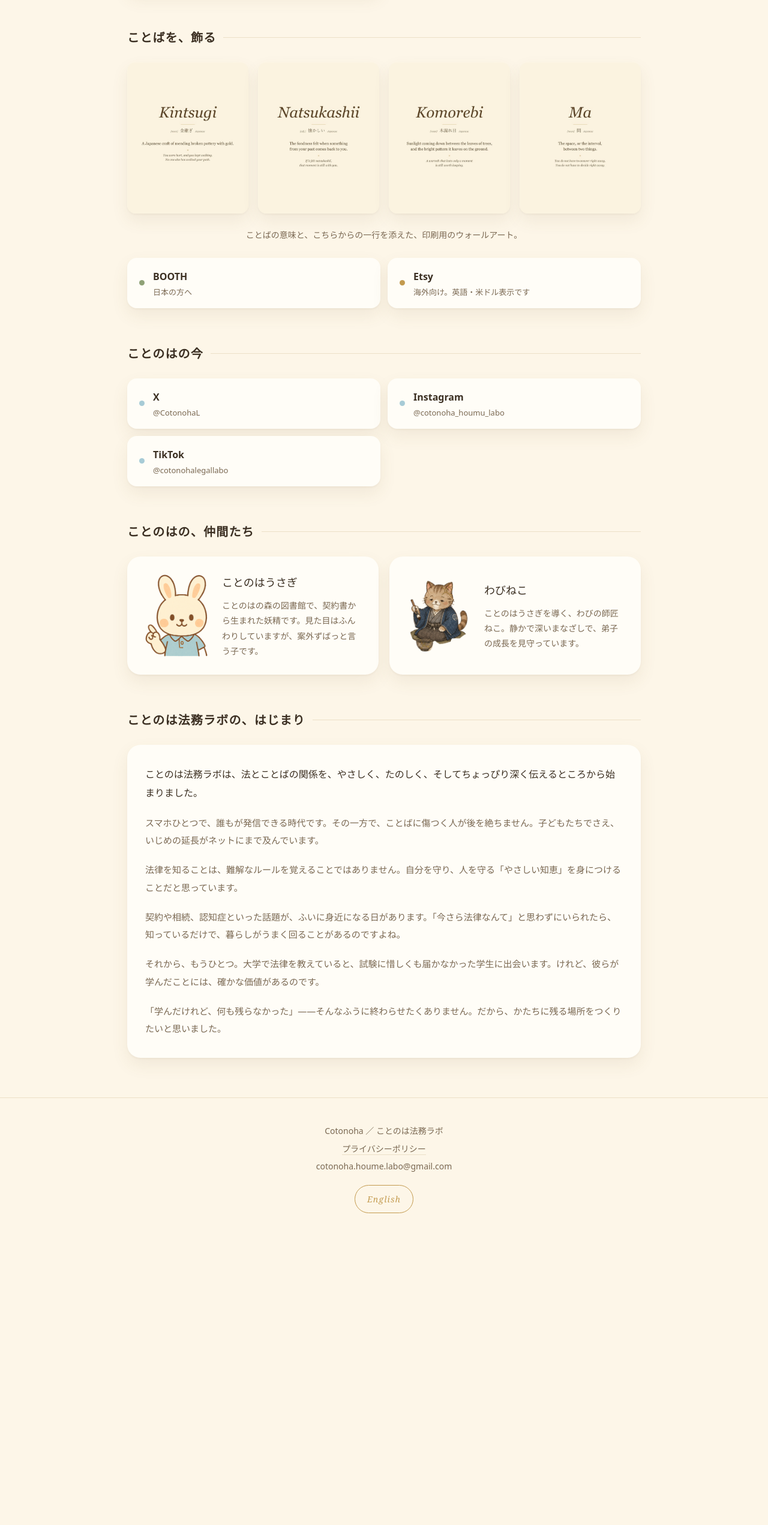
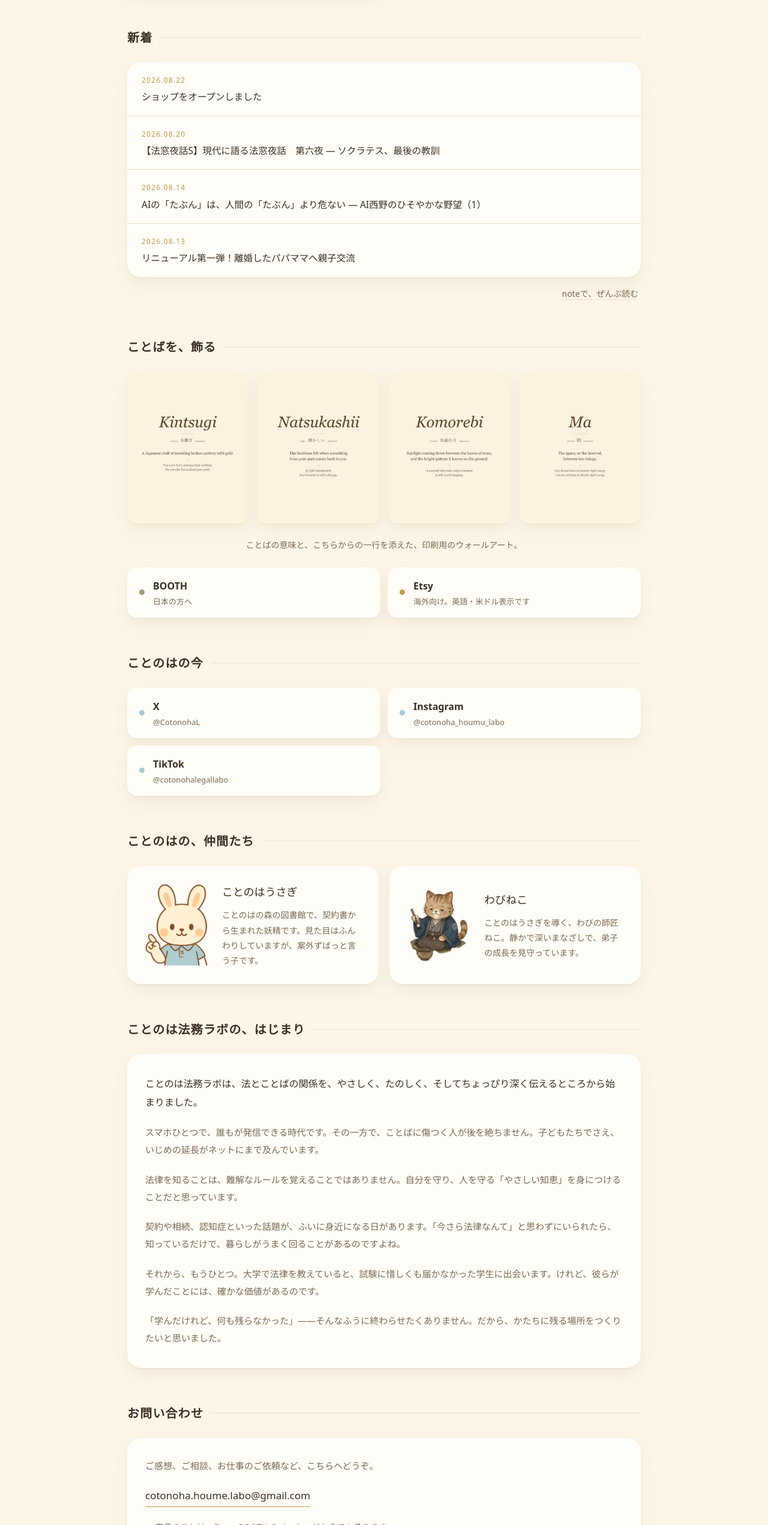
Before and after one commit to jkurodajk-crypto/cotonoha, a plain HTML site: page index.html in a window 1280 px wide. Shown: the part 1767-4310 px from the top of the page at 60% size. Before the commit the page ends 3874 px from the top, so only its background shows below. Drawn offline with Linux system fonts and the light colour scheme.

Commit message:
update index.html

```diff
--- a/index.html
+++ b/index.html
@@ -52,6 +52,23 @@
   .creed .sharp{font-family:var(--serif);font-size:18px;}
   .creed .last{color:var(--mute);font-size:14.5px;padding-top:14px;
                border-top:1px solid var(--line);display:inline-block;}
+
+  .news{background:var(--card);border-radius:22px;box-shadow:var(--shadow);overflow:hidden;}
+  .news a{display:block;padding:18px 24px;border-bottom:1px solid var(--line);
+          transition:background .16s;}
+  .news a:last-child{border-bottom:none;}
+  .news a:hover{background:#fffaf0;}
+  .news .dt{color:var(--gold);font-size:12px;letter-spacing:.1em;display:block;}
+  .news .ti{font-size:15.5px;line-height:1.7;display:block;margin-top:3px;}
+  .news .empty{padding:22px 24px;color:var(--mute);font-size:14px;}
+  .newsmore{text-align:right;margin:14px 4px 0;font-size:14px;}
+  .newsmore a{color:var(--mute);border-bottom:1px solid var(--line);}
+
+  .contact{background:var(--card);border-radius:22px;padding:32px 30px;box-shadow:var(--shadow);}
+  .contact p{margin:0 0 18px;font-size:15px;color:var(--mute);}
+  .contact .mail{display:inline-block;font-size:17px;color:var(--ink);
+                 border-bottom:1px solid var(--gold);padding-bottom:2px;word-break:break-all;}
+  .contact ul{margin:20px 0 0;padding-left:1.2em;color:var(--mute);font-size:14px;line-height:2;}
 
   .friends{display:grid;gap:18px;}
   @media(min-width:660px){ .friends{grid-template-columns:1fr 1fr;} }
@@ -168,6 +185,27 @@
   </section>
 
   <section>
+    <h2>新着</h2>
+    <div class="news">
+<!--NEWS_START-->
+      <a href="https://note.com/cotonoha_usagi/n/n2182c375b5da" target="_blank" rel="noopener">
+        <span class="dt">2026.08.22</span>
+        <span class="ti">ショップをオープンしました</span></a>
+      <a href="https://note.com/cotonoha_usagi/n/n9959d435a854" target="_blank" rel="noopener">
+        <span class="dt">2026.08.20</span>
+        <span class="ti">【法窓夜話S】現代に語る法窓夜話　第六夜 ― ソクラテス、最後の教訓</span></a>
+      <a href="https://note.com/cotonoha_usagi/n/n3c02dba7d67a" target="_blank" rel="noopener">
+        <span class="dt">2026.08.14</span>
+        <span class="ti">AIの「たぶん」は、人間の「たぶん」より危ない ― AI西野のひそやかな野望（1）</span></a>
+      <a href="https://note.com/cotonoha_usagi/n/n20e25fe68ba4" target="_blank" rel="noopener">
+        <span class="dt">2026.08.13</span>
+        <span class="ti">リニューアル第一弾！離婚したパパママへ親子交流</span></a>
+<!--NEWS_END-->
+    </div>
+    <p class="newsmore"><a href="https://note.com/cotonoha_usagi" target="_blank" rel="noopener">noteで、ぜんぶ読む</a></p>
+  </section>
+
+  <section>
     <h2>ことばを、飾る</h2>
     <div class="words">
       <a href="https://www.etsy.com/shop/CotonohaJP" target="_blank" rel="noopener"><img src="images/word-kintsugi.jpg" alt="金継ぎのポスター"></a>
@@ -228,6 +266,19 @@
     </div>
   </section>
 
+  <section>
+    <h2>お問い合わせ</h2>
+    <div class="contact">
+      <p>ご感想、ご相談、お仕事のご依頼など、こちらへどうぞ。</p>
+      <a class="mail" href="mailto:cotonoha.houme.labo@gmail.com">cotonoha.houme.labo@gmail.com</a>
+      <ul>
+        <li>商品のことは、<a href="https://www.etsy.com/shop/CotonohaJP" target="_blank" rel="noopener">Etsy</a>・<a href="https://cotonoha.booth.pm/" target="_blank" rel="noopener">BOOTH</a> のメッセージからでも承ります</li>
+        <li>記事へのご感想は、<a href="https://note.com/cotonoha_usagi" target="_blank" rel="noopener">note</a> のコメントでも読んでいます</li>
+      </ul>
+      <p style="margin:20px 0 0;font-size:13.5px;">個別の法律相談には、お答えできません。ご了承ください。</p>
+    </div>
+  </section>
+
 </div>
 
 <footer>
```
